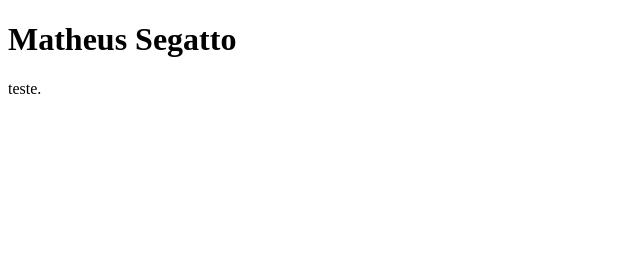
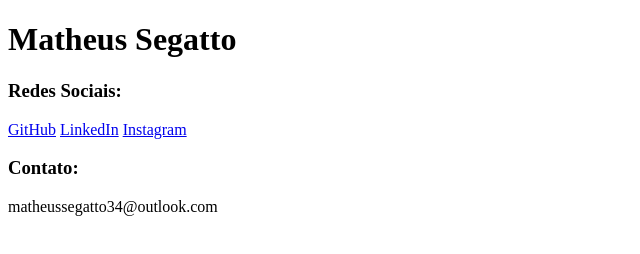
Before and after one commit to MatheusSegatto/MatheusSegatto.github.io, a plain HTML site: page index.html in a window 1280 px wide. Shown: the whole page, without its empty margins (0-640 px from the left). Drawn offline with Linux system fonts and the light colour scheme.

Commit message:
contatos

```diff
--- a/index.html
+++ b/index.html
@@ -2,6 +2,12 @@
 <html>
 <body>
     <h1>Matheus Segatto</h1>
-    <p>teste.</p>
+    <h3>Redes Sociais:</h3>
+    <a href= "https://github.com/MatheusSegatto">GitHub</a>
+    <a href= "https://www.linkedin.com/in/matheus-segatto-501187218/">LinkedIn</a>
+    <a href= "https://www.instagram.com/segatto.matheus/">Instagram</a>
+    <h3>Contato:</h3>
+    <p>matheussegatto34@outlook.com</p>
+
 </body>
 </html>
```
